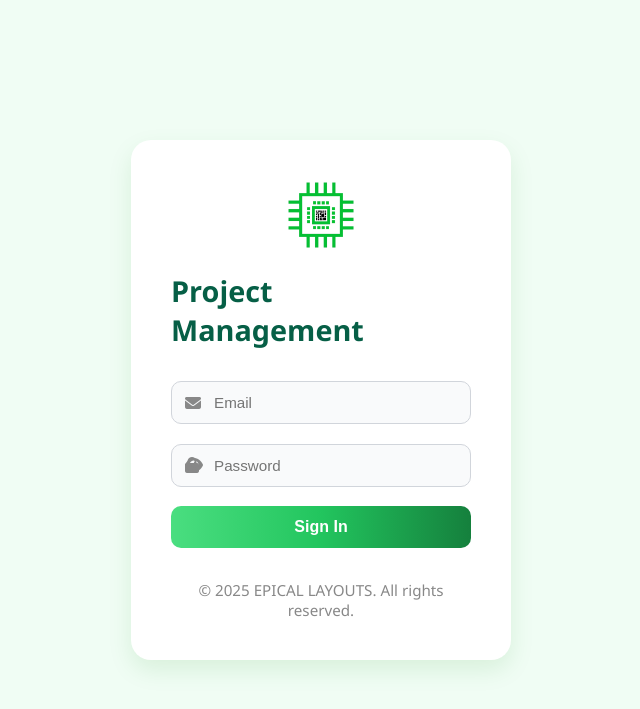
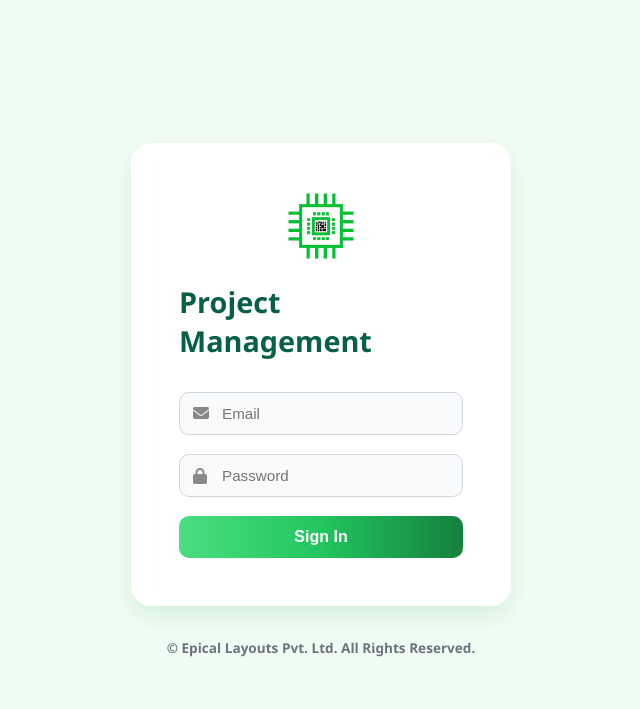
Before and after one commit to NEDESH-KUMAR-M/CELL-AND-PROJECT-MANAGEMENT, a Flask app: page / in a window 1280 px wide. Shown: the top 709 px of the page, without its empty margins (319-959 px from the left). Run offline with Flask 3, Linux system fonts and the light colour scheme.

Commit message:
login page updated with footer and login card (finalised)

```diff
--- a/templates/login.html
+++ b/templates/login.html
@@ -7,6 +7,7 @@
   <link rel="stylesheet" href="/static/login.css" />
   <link rel="stylesheet" href="https://cdnjs.cloudflare.com/ajax/libs/font-awesome/6.5.1/css/all.min.css">
   <style>/* Base Reset */
+/* Base Reset */
 * {
   box-sizing: border-box;
   margin: 0;
@@ -33,12 +34,15 @@ body {
 .login-card {
   background-color: #ffffff;
   border-radius: 20px;
-  padding: 2.5rem;
+  padding: 3rem; /* Increased from 2.5rem */
   box-shadow: 0 10px 25px rgba(0, 128, 0, 0.1);
   display: flex;
   flex-direction: column;
   align-items: center;
+  max-width: 600px; /* Increased from 420px */
+  width: 100%;
 }
+
 
 /* Logo */
 .logo img {
@@ -173,6 +177,13 @@ body {
   color: #15803d;
   border-color: #86efac;
 }
+.footer {
+  margin-top: 2rem;
+  text-align: center;
+  font-size: 0.85rem;
+  color: #6b7280;
+  font-weight: bold; /* Tailwind's gray-500 */
+}
 
 
 /* Responsive */
@@ -189,13 +200,14 @@ body {
     font-size: 0.95rem;
   }
 }
-</style>
+
+  </style>
 </head>
 <body>
 
-
   <div class="container">
     <div class="login-card">
+
       <!-- Logo and Title -->
       <div class="logo">
         <img src="{{ url_for('static', filename='image/logo.png') }}" alt="Logo" />
@@ -203,7 +215,7 @@ body {
       <h1 class="title">Project Management</h1>
 
       <!-- Form -->
-      <form method="POST" action="{{ url_for('login') }}" class="login-form">
+      <form method="POST" action="/" class="login-form">
         <div class="input-field">
           <i class="fa-solid fa-envelope icon"></i>
           <input type="email" name="email" placeholder="Email" required />
@@ -227,53 +239,17 @@ body {
             {% endfor %}
         </div>
         {% endif %}
-    {% endwith %}
+        {% endwith %}
+      </form>
+    </div>
 
-      </form>
-      <footer style="text-align:center; margin-top: 2rem; color: #888; font-size: 0.95em;">
-    © 2025 EPICAL LAYOUTS. All rights reserved.
-  </footer>
-    </div>
+    <!-- Footer -->
+ <div class="footer">
+    © Epical Layouts Pvt. Ltd. All Rights Reserved.
   </div>
-  <script>
-    // Password visibility toggle (optional enhancement)
-    document.querySelectorAll('.input-field input[type="password"]').forEach(function(input) {
-      // Create toggle button
-      const toggle = document.createElement('i');
-      toggle.className = 'fa-solid fa-eye icon';
-      toggle.style.position = 'absolute';
-      toggle.style.right = '14px';
-      toggle.style.cursor = 'pointer';
-      toggle.title = 'Show/Hide Password';
-      input.parentElement.appendChild(toggle);
+</div>
 
-      toggle.addEventListener('click', function() {
-        if (input.type === 'password') {
-          input.type = 'text';
-          toggle.className = 'fa-solid fa-eye-slash icon';
-        } else {
-          input.type = 'password';
-          toggle.className = 'fa-solid fa-eye icon';
-        }
-      });
-    });
 
-    // Client-side form validation (optional, as HTML5 already validates)
-    document.querySelector('.login-form').addEventListener('submit', function(e) {
-      const email = this.email.value.trim();
-      const password = this.password.value.trim();
-      if (!email || !password) {
-        e.preventDefault();
-        alert('Please fill in both email and password.');
-      }
-    });
-
-    // Close flash messages (for dynamically rendered messages)
-    document.querySelectorAll('.close-inline').forEach(function(btn) {
-      btn.addEventListener('click', function() {
-        this.parentElement.style.display = 'none';
-      });
-    });
-  </script>
+  <script src="{{ url_for('static', filename='script/script.js') }}"></script>
 </body>
 </html>
```
